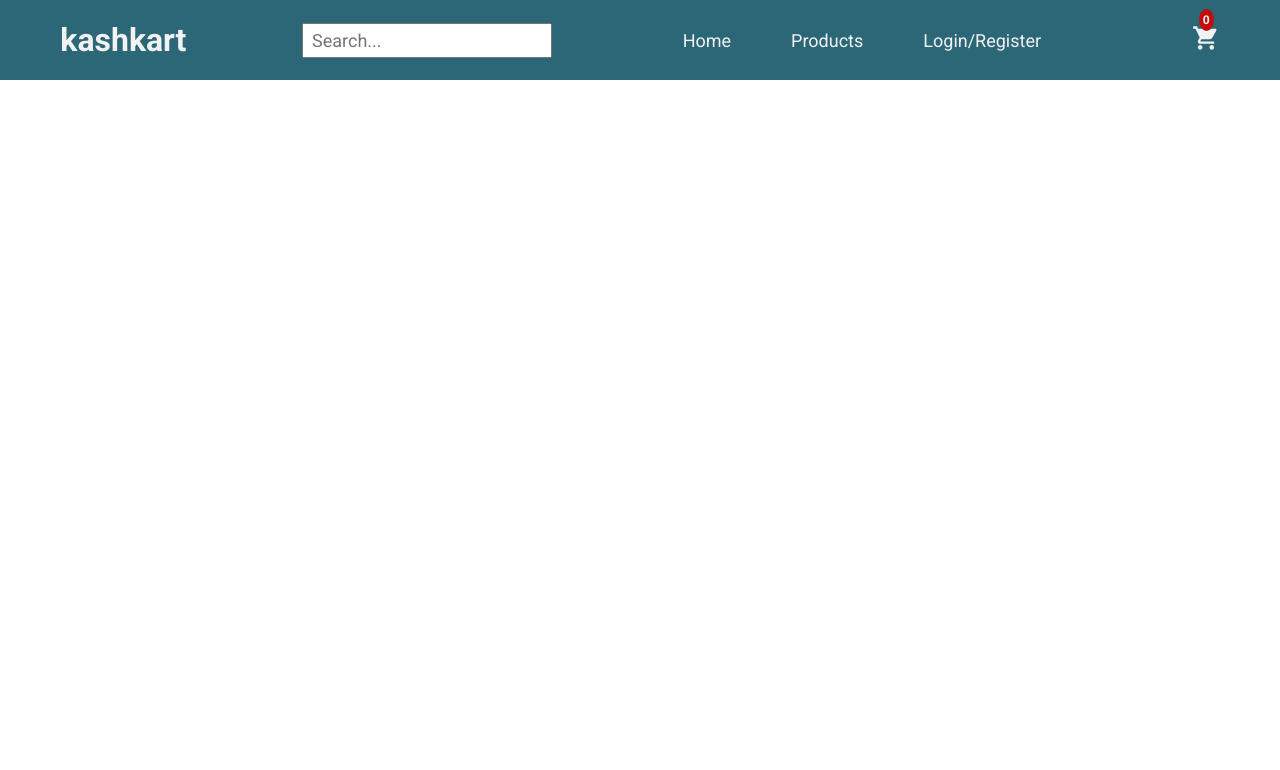
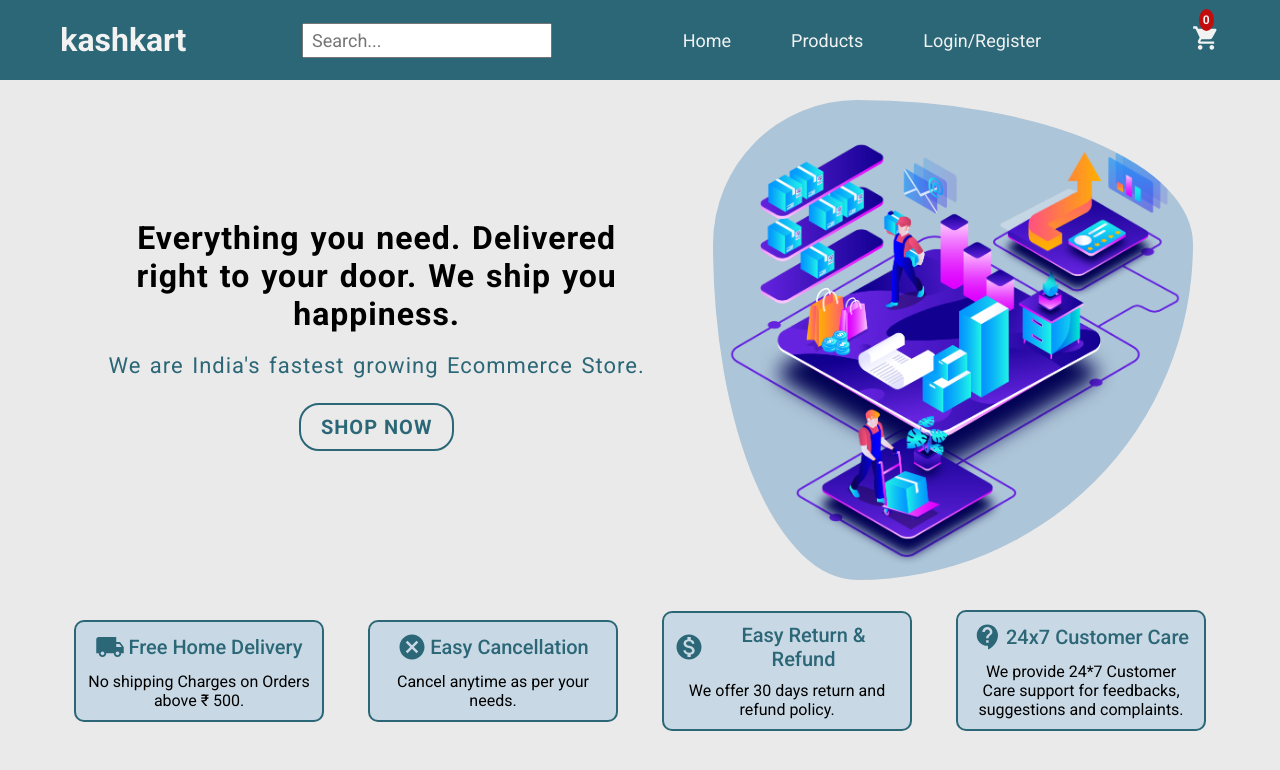
Before and after one commit to iamhiman/kashkart, a React (Create React App) app: page / in a window 1280 px wide. Shown: the top 770 px of the page. Built offline with nearby package versions, Linux system fonts and the light colour scheme.

Commit message:
Add Home Component

```diff
--- a/src/App.js
+++ b/src/App.js
@@ -1,11 +1,18 @@
 import React from "react";
 import Header from "./components/Header";
+import { Switch, Route } from "react-router-dom";
+import Home from "./components/Home";
 
 function App() {
   return (
-    <div>
+    <>
       <Header />
-    </div>
+
+      <Switch>
+        <Route exact path="/" component={Home} />
+
+      </Switch>
+    </>
   );
 }
 
--- /dev/null
+++ b/src/components/Home.js
@@ -0,0 +1,56 @@
+import React from 'react'
+import BgImg from "../bg.png"
+import { Link } from "react-router-dom";
+import ShippingIcon from '@material-ui/icons/LocalShipping';
+import SupportIcon from '@material-ui/icons/ContactSupport';
+import ReturnIcon from '@material-ui/icons/MonetizationOn';
+import CancelIcon from '@material-ui/icons/Cancel';
+
+export default function Home() {
+
+    const styles = {
+
+        largeIcon: {
+            width: 30,
+            height: 30,
+            marginRight: 3
+        }
+
+    };
+    return (
+        <section>
+            <div className="landing-box">
+                <div>
+                    <h1>Everything you need. Delivered right to your door. We ship you happiness.</h1>
+                    <p>We are India's fastest growing Ecommerce Store.</p>
+                    <Link to="/products">Shop Now</Link>
+                </div>
+
+                <img src={BgImg} alt="landing-pic" />
+            </div>
+
+            <div className="features">
+                <div className="features-card">
+                    <p className="features-head"><ShippingIcon style={styles.largeIcon} /> Free Home Delivery</p>
+                    <p className="features-para">No shipping Charges on Orders above &#8377; 500.</p>
+                </div>
+
+                <div className="features-card">
+                    <p className="features-head"><CancelIcon style={styles.largeIcon} /> Easy Cancellation</p>
+                    <p className="features-para">Cancel anytime as per your needs.</p>
+                </div>
+
+                <div className="features-card">
+                    <p className="features-head"><ReturnIcon style={styles.largeIcon} /> Easy Return &amp; Refund</p>
+                    <p className="features-para">We offer 30 days return and refund policy.</p>
+                </div>
+
+                <div className="features-card">
+                    <p className="features-head"><SupportIcon style={styles.largeIcon} /> 24x7 Customer Care</p>
+                    <p className="features-para">We provide 24*7 Customer Care support for feedbacks, suggestions and complaints.</p>
+                </div>
+
+            </div>
+        </section>
+    )
+}
--- a/src/scss/_global.scss
+++ b/src/scss/_global.scss
@@ -8,6 +8,10 @@ $secondary-color: #f2f2f2;
     justify-content: $justify;
     align-items: center;
     flex-direction: $direction;
+}
+
+@mixin bordered($width, $color) {
+    border: $width solid $color;
 }
 
 * {
@@ -26,3 +30,9 @@ a {
     color: $secondary-color;
     outline: none;
 }
+
+section {
+    background-color: #eaeaea;
+    padding: 20px 0 20px 0;
+    min-height: 100vh;
+}
--- a/src/scss/_header.scss
+++ b/src/scss/_header.scss
@@ -37,7 +37,6 @@ header {
         }
     }
 
-
     .cart-icon {
         position: relative;
 
--- /dev/null
+++ b/src/scss/_home.scss
@@ -0,0 +1,92 @@
+%text-format {
+    padding: 10px;
+    letter-spacing: 1px;
+    word-spacing: 2px;
+}
+
+.landing-box {
+    @include flexCenter(row, space-evenly);
+    flex-wrap: wrap;
+    max-width: 1200px;
+    margin: 0 auto 20px auto;
+
+    div {
+        @include flexCenter(column, center);
+        max-width: 600px;
+        padding: 0 10px 0 10px;
+        text-align: center;
+        margin-bottom: 20px;
+
+        h1 {
+            @extend %text-format;
+            font-size: 32px;
+        }
+
+        p {
+            @extend %text-format;
+            font-size: 22px;
+            margin-bottom: 15px;
+            color: $primary-color;
+        }
+
+        a {
+            @include bordered(2px, $primary-color);
+            color: $primary-color;
+            padding: 10px 20px 10px 20px;
+            border-radius: 20px;
+            text-transform: uppercase;
+            letter-spacing: 1px;
+            cursor: pointer;
+            font-weight: bold;
+            font-size: 20px;
+            transition: all 0.7s;
+
+            &:hover {
+                color: $secondary-color;
+                background-color: $primary-color;
+            }
+        }
+    }
+
+    img {
+        width: 480px;
+        border-radius: 30% 70% 70% 30% / 30% 30% 70% 70%;
+        background-color: #adc5d8;
+        margin-right: 10px;
+    }
+}
+
+.features {
+    @include flexCenter(row, space-evenly);
+    flex-wrap: wrap;
+    max-width: 1200px;
+    margin: 0 auto;
+
+    #{&}-card {
+        @include bordered(2px, $primary-color);
+        width: 250px;
+        margin: 10px;
+        padding: 10px;
+        background-color: #c8d8e4;
+        transition: box-shadow 0.3s;
+        border-radius: 10px;
+        cursor: pointer;
+
+        &:hover {
+            box-shadow: 0 2px 6px $primary-color;
+        }
+    }
+
+    #{&}-head {
+        @include flexCenter(row, center);
+        font-size: 20px;
+        margin-bottom: 10px;
+        text-align: center;
+        color: $primary-color;
+        font-weight: 500;
+    }
+
+    #{&}-para {
+        text-align: center;
+    }
+}
--- a/src/scss/main.scss
+++ b/src/scss/main.scss
@@ -1,2 +1,3 @@
 @import "./global";
 @import "./header";
+@import "./home";
```
Also changed, not shown: src/bg.png (added), src/dist/css/main.css, 1 other file (tests, documents, lock files or other folders).
